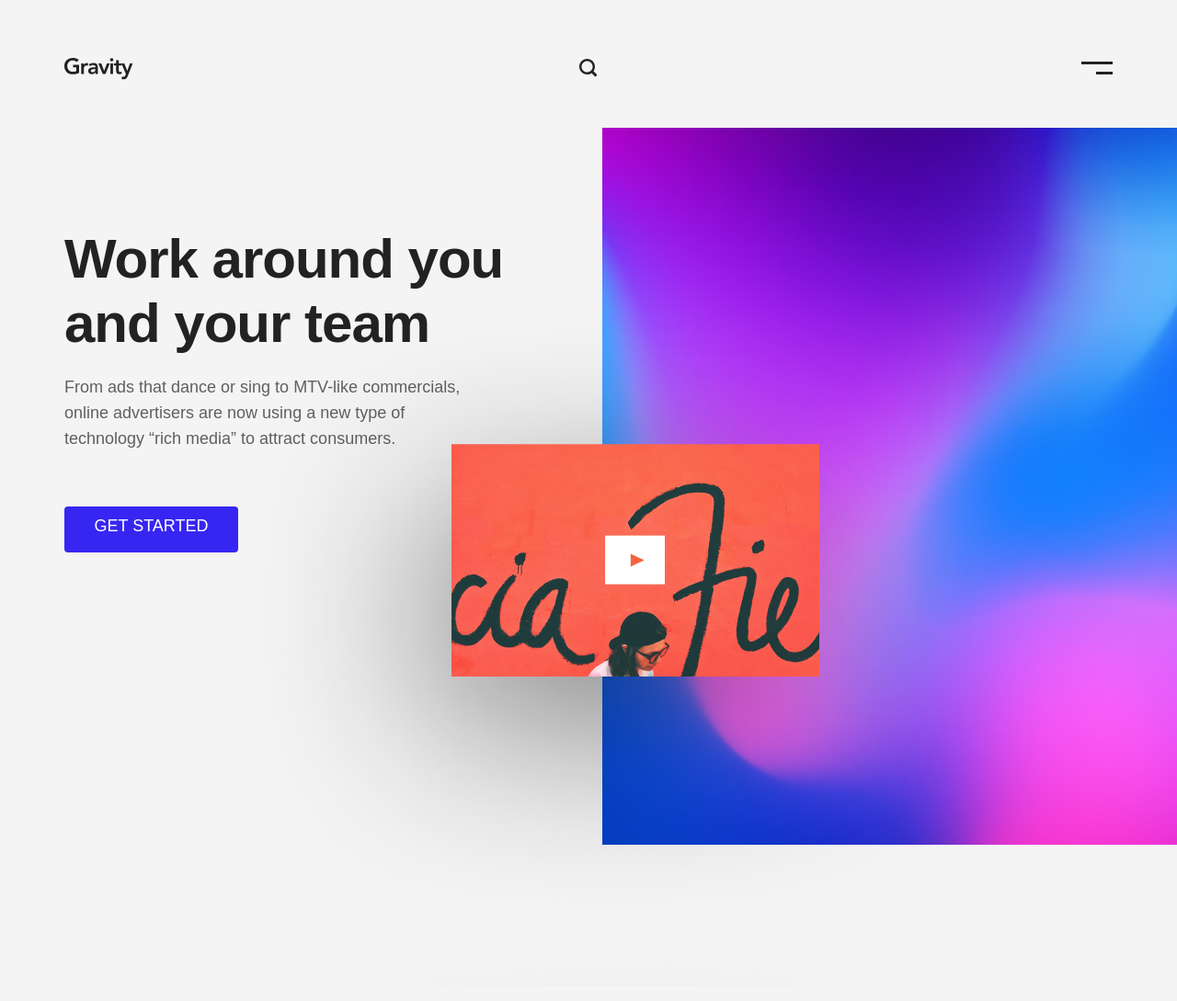
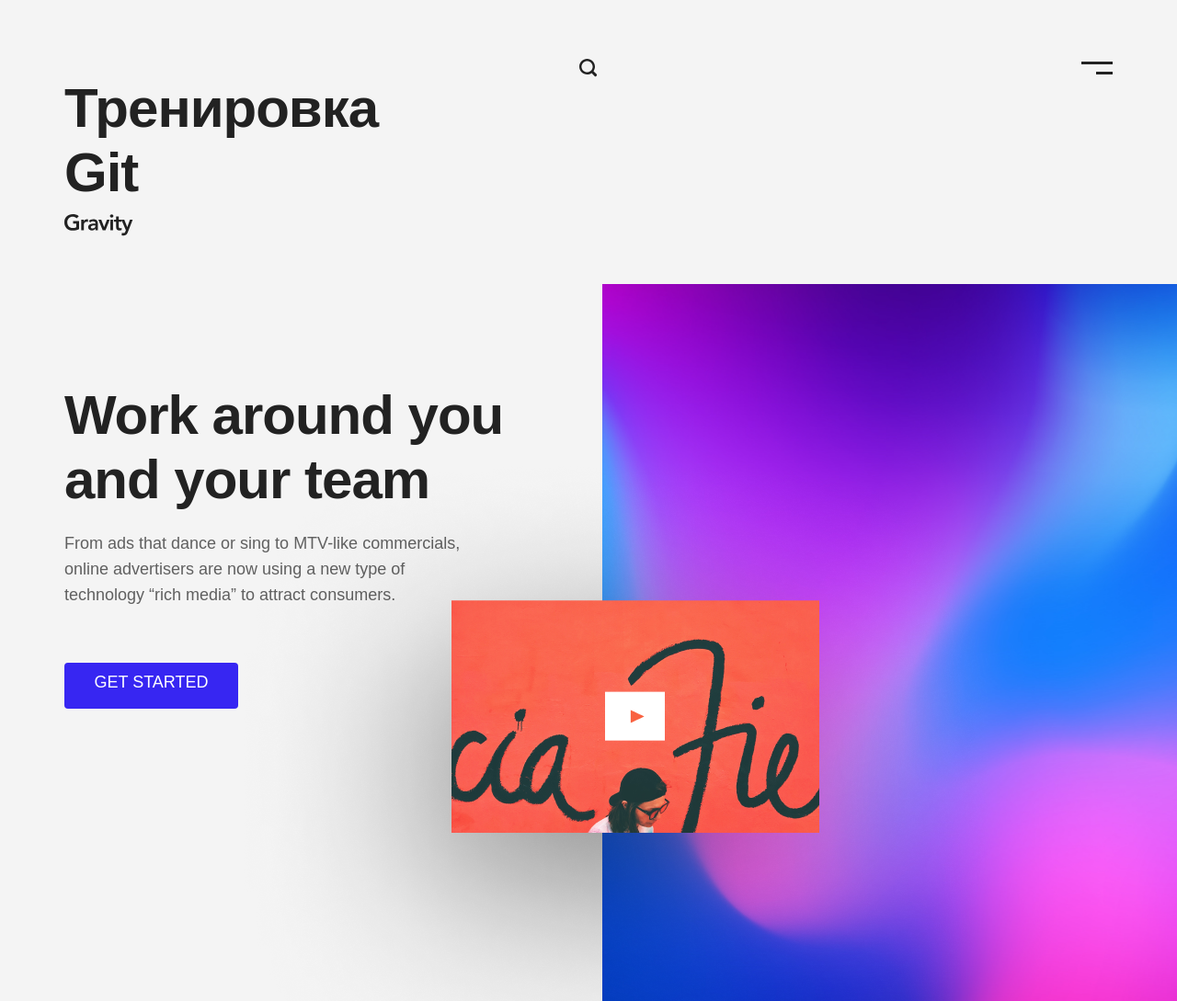
Before and after one commit to MaksLasard/traning, a plain HTML site: page index.html in a window 1280 px wide. Shown: the top 1089 px of the page at 92% size. Drawn offline with nearby package versions, Linux system fonts and the light colour scheme.

Commit message:
second commit

```diff
--- a/index.html
+++ b/index.html
@@ -23,6 +23,7 @@
 			<div class="container">
 			    <div class="row">
 			    	<div class="col-lg-4">
+			    		<h1>Тренировка Git</h1>
 			    		<a href="#" class="logo">
 			    			<img src="img/Logo.svg" alt="Gravity">
 			    		</a>
```
